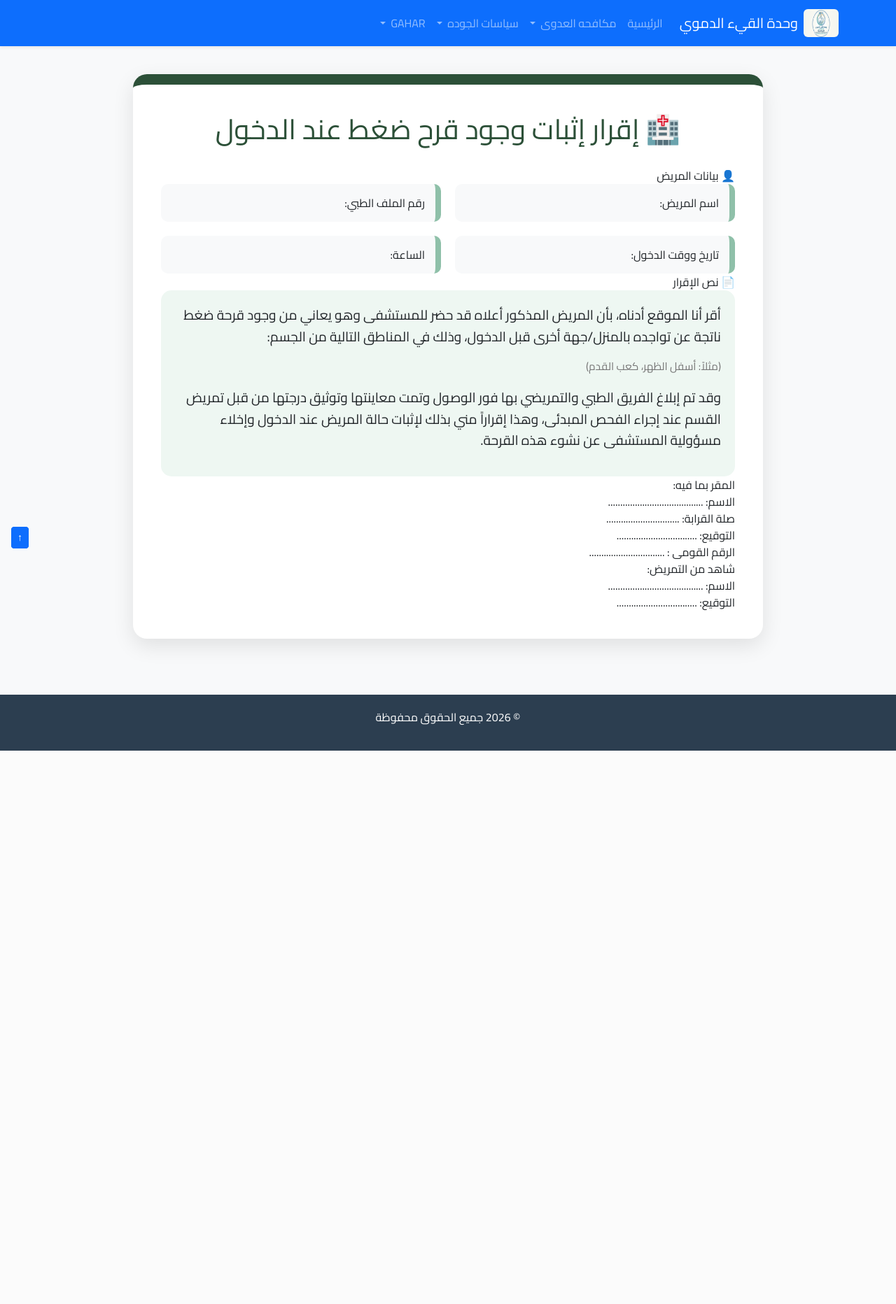
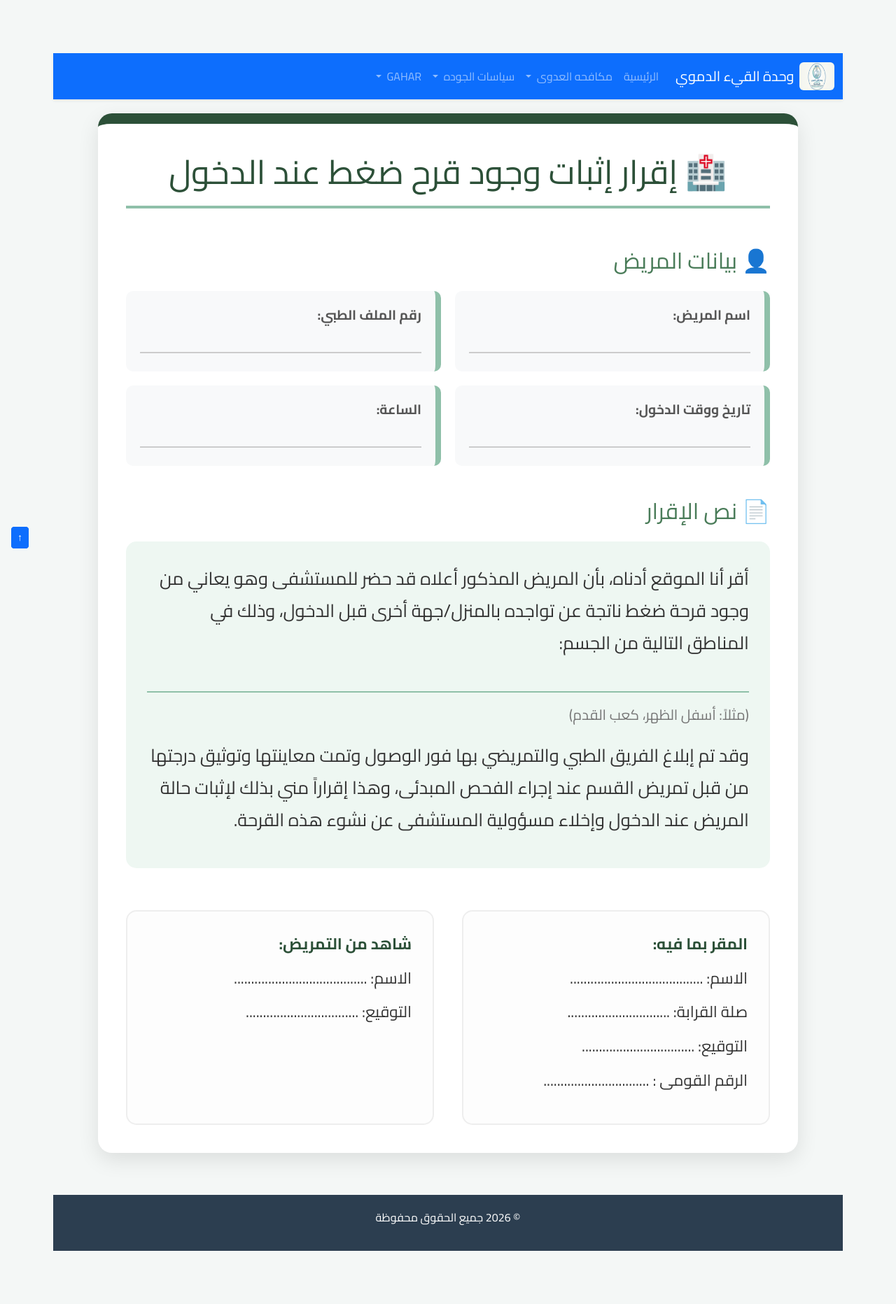
Before and after one commit to hassanelaraby46-tech/hematemsis-unit, a Django app: page /pre/ in a window 1280 px wide. Shown: the whole page at 70% size. Before the commit the page ends 1073 px from the top, so only its background shows below. Run offline with Django 4.2, Linux system fonts and the light colour scheme.

```diff
--- a/templates/hassan/base.html
+++ b/templates/hassan/base.html
@@ -6,8 +6,8 @@
 <head>
     <a href="#" class="btn btn-primary btn-sm position-fixed bottom-0 end-0 m-3" id="backToTop">↑</a>
     <meta charset="UTF-8">
-    <meta name="viewport" content="width=device-width, initial-scale=1.0">
 
+    <meta name="viewport" content="width=device-width, initial-scale=1.0, maximum-scale=1.0, user-scalable=yes">
     <link rel="stylesheet" href="https://cdn.jsdelivr.net/npm/bootstrap@5.3.0/dist/css/bootstrap.rtl.min.css">
 
     <link href="https://fonts.googleapis.com/css2?family=Cairo:wght@400;700&display=swap" rel="stylesheet">
--- a/templates/hassan/pressure_ulcer.html
+++ b/templates/hassan/pressure_ulcer.html
@@ -4,53 +4,118 @@
     <meta charset="UTF-8">
     <title>بوستر قرح الضغط</title>
     <style>
-    /* 1. التنسيق العام المرن */
+        /* ضبط المقاس ليكون A3 (مقاس بوستر شائع) */
+        @page { size: A3; margin: 0; }
+        body {
+            font-family: 'Cairo', 'Arial', sans-serif;
+            margin: 0;
+            padding: 2cm;
+            background-color: #f4f7f6; /* خلفية هادئة */
+            color: #333;
+        }
         .poster-container {
             background: white;
-        width: 95%; /* نسبة مئوية ليتكيف مع الموبايل */
-        max-width: 900px; /* حد أقصى للعرض لا يتجاوزه في الشاشات الكبيرة */
-        margin: 20px auto;
+            width: 1000px; /* يناسب عرض A3 */
+            margin: auto;
             padding: 40px;
             border-radius: 20px;
             box-shadow: 0 10px 30px rgba(0, 0, 0, 0.1);
-        border-top: 15px solid #2c5038;
+            border-top: 15px solid #2c5038; /* لون المستشفى */
         }
-
         h1.main-title {
             text-align: center;
             color: #2c5038;
-        font-size: 2.5rem; /* استخدام rem بدلاً من em للتحكم الأفضل */
-        margin-bottom: 30px;
+            font-size: 3em;
+            margin-bottom: 50px;
+            border-bottom: 4px solid #8fc0a9;
+            padding-bottom: 20px;
         }
-
-    /* استخدام Flex للبيانات لضمان عدم تداخلها */
+        .section { margin-bottom: 40px; }
+        .section-title {
+            font-size: 2em;
+            color: #4a7c59;
+            margin-bottom: 20px;
+            display: flex;
+            align-items: center;
+        }
         .field-group {
-        display: flex;
-        flex-wrap: wrap;
+            display: grid;
+            grid-template-columns: repeat(2, 1fr);
             gap: 20px;
         }
         .field {
-        flex: 1 1 300px; /* الحقل يأخذ مساحة مرنة */
             background: #f8f9fa;
-        padding: 15px;
+            padding: 20px;
             border-radius: 10px;
             border-right: 8px solid #8fc0a9;
         }
+        .field-label {
+            font-size: 1.2em;
+            font-weight: bold;
+            color: #555;
+            display: block;
+            margin-bottom: 10px;
+        }
+        .field-input {
+            border-bottom: 2px solid #ccc;
+            width: 100%;
+            height: 30px;
+            display: inline-block;
+        }
+        .acknowledgment {
+            font-size: 1.6em;
+            line-height: 1.8;
+            background: #eef7f2;
+            padding: 30px;
+            border-radius: 15px;
+            color: #333;
+        }
+        .signature-section {
+            display: grid;
+            grid-template-columns: repeat(2, 1fr);
+            gap: 40px;
+            margin-top: 60px;
+            font-size: 1.4em;
+        }
+        .signature-box {
+            background: #fdfdfd;
+            border: 2px solid #eee;
+            padding: 30px;
+            border-radius: 15px;
+        }
+        .signature-title {
+            font-weight: bold;
+            color: #2c5038;
+            margin-bottom: 15px;
+            display: block;
+        }
+        .sig-field {
+            margin-bottom: 15px;
+        }
 
-    .acknowledgment { font-size: 1.2rem; line-height: 1.6; background: #eef7f2; padding: 20px; border-radius: 15px; }
+        /* تنسيق خاص للطباعة */
+        @media print {
+            body { background: white; padding: 0; }
+            .poster-container {
+                box-shadow: none;
+                border: none;
+                padding: 1cm;
+            }
+            .main-title { font-size: 3.5em; }
+        }
+          @media print {
+    body {
+        padding: 0;
+        background-color: white;
+    }
+    .poster {
+        box-shadow: none;
 
-    /* 2. تحسين الطباعة */
-    @media print {
-        body { background: white; }
-        .poster-container {
-            width: 100%;
-            max-width: 100%;
-            box-shadow: none;
-            border: 2px solid #2c5038;
-            padding: 2cm;
     }
-        /* إخفاء القوائم من الطباعة */
-        .navbar, footer { display: none; }
+    /* إخفاء أي عناصر غير ضرورية عند الطباعة */
+    @page {
+        margin: 0; /* تقليل الهوامش ليتناسب التصميم مع الورقة */
+    }
 }
     </style>
 
```
Lines whose indentation alone changed are shown as unchanged.
